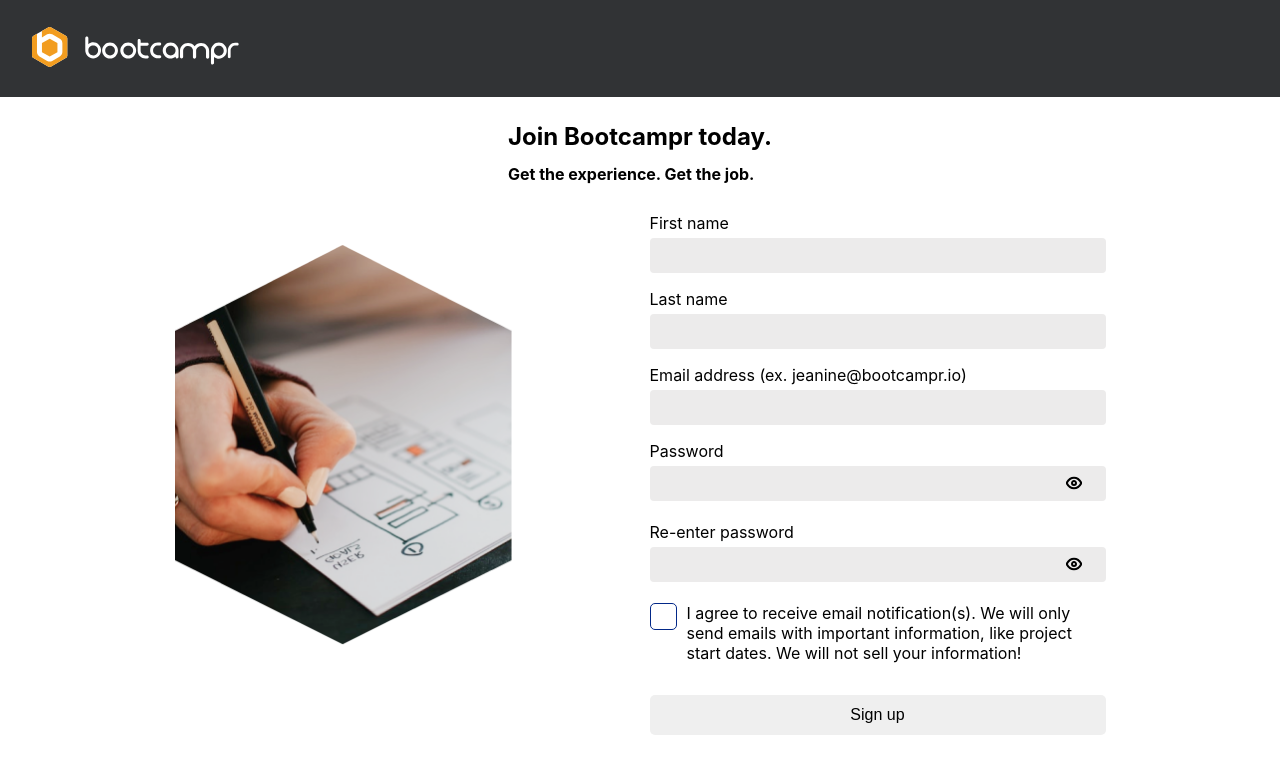
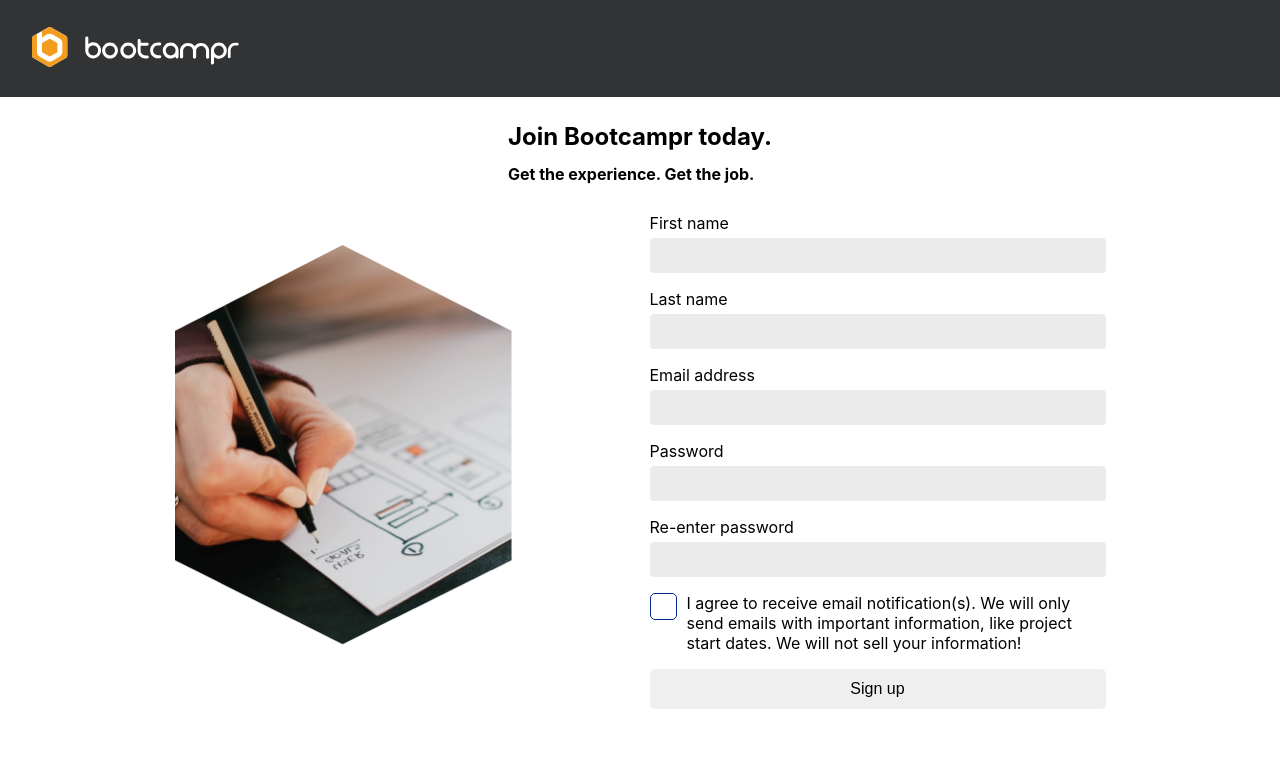
Before and after one commit to yeezick/bootcampr-assessment, a React (Create React App) app in the folder frontend/: page /sign-up in a window 1280 px wide. Shown: the top 774 px of the page. Built offline with nearby package versions, Linux system fonts and the light colour scheme.

Commit message:
Refactor formik form to use Formik, Field, Form, and ErrorMessage components

```diff
--- a/frontend/src/screens/Signup/Signup.scss
+++ b/frontend/src/screens/Signup/Signup.scss
@@ -50,6 +50,12 @@
             .confirm {
                 color: #23A6A1;
             }
+
+            .submit-form {
+                &.valid {
+                background-color: #FA9413;
+            }
+        }
         }
 
         .form-item {
--- a/frontend/src/screens/Signup/Signup.tsx
+++ b/frontend/src/screens/Signup/Signup.tsx
@@ -1,17 +1,17 @@
 import React, { useState } from 'react'
 import './Signup.scss'
 import { useNavigate } from 'react-router-dom'
-import { useFormik } from 'formik'
+import { Formik, Field, Form, ErrorMessage } from 'formik'
 import * as yup from 'yup'
 import signup from 'assets/signup-image.png'
-import PasswordCriteriaMet from './PasswordCriteriaMet'
+// import PasswordCriteriaMet from './PasswordCriteriaMet'
 
 export const Signup: React.FC = () => {
-    const [errors, setErrors] = useState(null);
-    const [isPasswordHidden, setIsPasswordHidden] = useState(true);
-    const [isPasswordConfirmationHidden, setIsPasswordConfirmationHidden] = useState(true);
-    const [isPasswordFocus, setIsPasswordFocus] = useState(false);
-    const [isPasswordConfirmationFocus, setIsPasswordConfirmationFocus] = useState(false);
+    // const [errors, setErrors] = useState(null);
+    // const [isPasswordHidden, setIsPasswordHidden] = useState(true);
+    // const [isPasswordConfirmationHidden, setIsPasswordConfirmationHidden] = useState(true);
+    // const [isPasswordFocus, setIsPasswordFocus] = useState(false);
+    // const [isPasswordConfirmationFocus, setIsPasswordConfirmationFocus] = useState(false);
 
     const navigate = useNavigate();
 
@@ -19,24 +19,24 @@ export const Signup: React.FC = () => {
         email: '(ex. jeanine@bootcampr.io)',
     }
 
-    function handleClick(event: React.MouseEvent<HTMLButtonElement, MouseEvent>): void {
-        const id = event.target['id']
-        if (id === 'password-span') {
-        setIsPasswordHidden(isPasswordHidden => !isPasswordHidden);
-        } else {
-            setIsPasswordConfirmationHidden(isPasswordConfirmationHidden => !isPasswordConfirmationHidden)
-        }
-    }
+    // function handleClick(event: React.MouseEvent<HTMLButtonElement, MouseEvent>): void {
+    //     const id = event.target['id']
+    //     if (id === 'password-span') {
+    //     setIsPasswordHidden(isPasswordHidden => !isPasswordHidden);
+    //     } else {
+    //         setIsPasswordConfirmationHidden(isPasswordConfirmationHidden => !isPasswordConfirmationHidden)
+    //     }
+    // }
 
-    const handlePasswordFocus = (): void => {
-        setIsPasswordFocus(true)
-    }
+    // const handlePasswordFocus = (): void => {
+    //     setIsPasswordFocus(true)
+    // }
 
-    const handlePasswordConfirmationFocus = (): void => {
-        setIsPasswordConfirmationFocus(true)
-    }
+    // const handlePasswordConfirmationFocus = (): void => {
+    //     setIsPasswordConfirmationFocus(true)
+    // }
 
-    const formSchema = yup.object().shape({
+    const validationSchema = yup.object().shape({
         firstName: yup.string().required('First name is required.'),
         lastName: yup.string().required('Last name is required.'),
         email: yup.string().required('Email address is required.')
@@ -46,46 +46,148 @@ export const Signup: React.FC = () => {
         passwordConfirmation: yup.string()
         .oneOf([yup.ref('password'), null], 'Passwords must match.')
         .required('Please re-enter password.'),
+        checkbox: yup.bool().oneOf([true], 'You must agree to the terms.')
     });
 
-    const formik = useFormik({
-        initialValues: {
+    const initialValues = {
             firstName: "",
             lastName: "",
             email: "",
             password: "",
             passwordConfirmation: "",
             checkbox: false,
-        },
-        validationSchema: formSchema,
-        onSubmit: async (values) => {
-            try {
-                setErrors([]);
+        };
+    const onSubmit = (values: any) => {
+        console.log(values);
+            // try {
+            //     setErrors([]);
 
-                const response = await fetch('', {
-                    method: "POST",
-                    headers: {
-                        "Content-Type": "application/json",
-                    },
-                    body: JSON.stringify(values),
-                });
-                if (response.ok) {
-                    navigate("/confirmation")
-                } else {
-                    const errorData = await response.json();
-                    setErrors(errorData);
-                }
-            } catch (error) {
-                console.error("Error occured during signup.", error);
-                setErrors([{message: "Error occured during signup."}]);
-            }
-        }
-    });
-
-    console.log(formik.touched.passwordConfirmation)
+            //     const response = await fetch('', {
+            //         method: "POST",
+            //         headers: {
+            //             "Content-Type": "application/json",
+            //         },
+            //         body: JSON.stringify(values),
+            //     });
+            //     if (response.ok) {
+            //         navigate("/confirmation")
+            //     } else {
+            //         const errorData = await response.json();
+            //         setErrors(errorData);
+            //     }
+            // } catch (error) {
+            //     console.error("Error occured during signup.", error);
+            //     setErrors([{message: "Error occured during signup."}]);
+            // }
+        };
 
   return (
     <div className='signup-container'>
+        <div className='header-container'>
+        <h2>Join Bootcampr today.</h2>
+        <h4>Get the experience. Get the job.</h4>
+      </div>
+      <div className='body-container'>
+      <div className='image-container'>
+        <div className='image-wrapper'>
+        <img src={signup} alt='Hand drawing diagram with black pen'></img>
+        </div>
+      </div>
+<Formik
+      initialValues={initialValues}
+      validationSchema={validationSchema}
+      onSubmit={onSubmit}
+    >
+    {/* <div className='form-container'> */}
+    {({ isValid, dirty }) => (
+      <Form>
+        <div className='form-wrapper'>
+          <div className='form-item'>
+            <label htmlFor='firstName' className='label'>First name</label>
+            <Field
+              type='text'
+              id='firstName'
+              autoComplete='off'
+              name='firstName'
+              className='input'
+            />
+            <ErrorMessage name='firstName' component='div' className='errors' />
+          </div>
+
+          <div className='form-item'>
+            <label htmlFor='lastName' className='label'>Last name</label>
+            <Field
+              type='text'
+              id='lastName'
+              autoComplete='off'
+              name='lastName'
+              className='input'
+            />
+            <ErrorMessage name='lastName' component='div' className='errors' />
+          </div>
+
+          <div className='form-item'>
+            <label htmlFor='email' className='label'>Email address</label>
+            <Field
+              type='text'
+              id='email'
+              autoComplete='off'
+              name='email'
+              className='input'
+            />
+            <ErrorMessage name='email' component='div' className='errors' />
+          </div>
+
+          <div className='form-item'>
+            <label htmlFor='password' className='label'>Password</label>
+            <Field
+              type='text'
+              id='password'
+              autoComplete='off'
+              name='password'
+              className='input'
+            />
+            <ErrorMessage name='password' component='div' className='errors' />
+          </div>
+
+          <div className='form-item'>
+            <label htmlFor='passwordConfirmation' className='label'>Re-enter password</label>
+            <Field
+              type='text'
+              id='passwordConfirmation'
+              autoComplete='off'
+              name='passwordConfirmation'
+              className='input'
+            />
+            <ErrorMessage name='passwordConfirmation' component='div' className='errors' />
+          </div>
+
+          <div className='form-item-checkbox'>
+            <div className='checkbox-container'>
+              <Field
+                type='checkbox'
+                id='checkbox'
+                name='checkbox'
+                className='input-checkbox'
+              />
+              <span className='checkmark'></span>
+            </div>
+            <label htmlFor='checkbox' className='label'>
+              I agree to receive email notification(s). We will only send emails with important information,
+              like project start dates. We will not sell your information!
+            </label>
+            <ErrorMessage name='checkbox' component='div' className='errors' />
+          </div>
+
+          <button type='submit' className={`submit-form ${isValid && dirty ? 'valid' : 'invalid'}`} children="Sign up" />
+        </div>
+      </Form>
+    )}
+      {/* </div> */}
+    </Formik>
+    </div>
+{/*
+
       <div className='header-container'>
         <h2>Join Bootcampr today.</h2>
         <h4>Get the experience. Get the job.</h4>
@@ -209,11 +311,11 @@ export const Signup: React.FC = () => {
                     </div>
                 <div className='error'>
                 {errors}</div>
-                <button type='submit' className={!formik.errors ? 'confirm' : null} children="Sign up" />
+                <button type='submit' className='submit-form' children="Sign up" />
             </div>
         </form>
       </div>
-      </div>
+      </div> */}
     </div>
   )
 }
```
